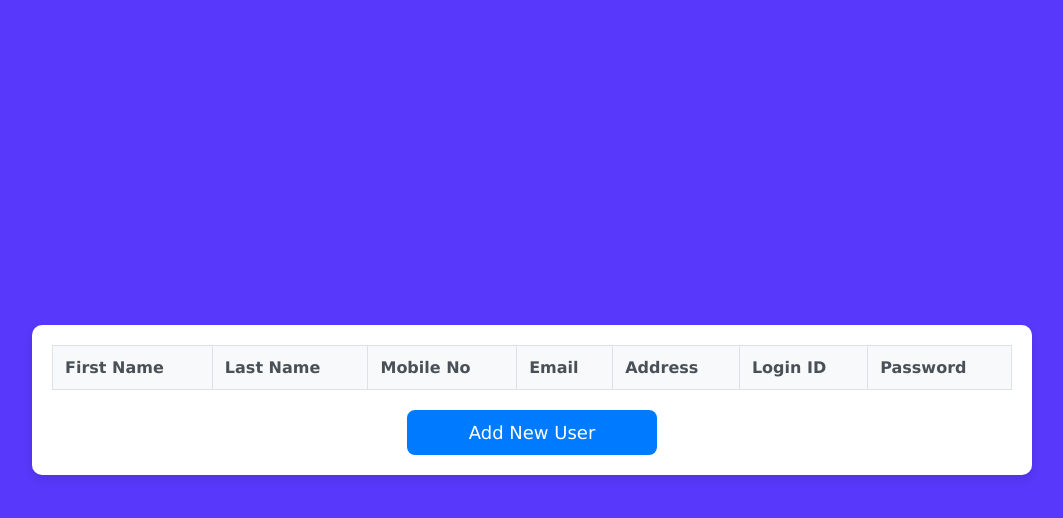
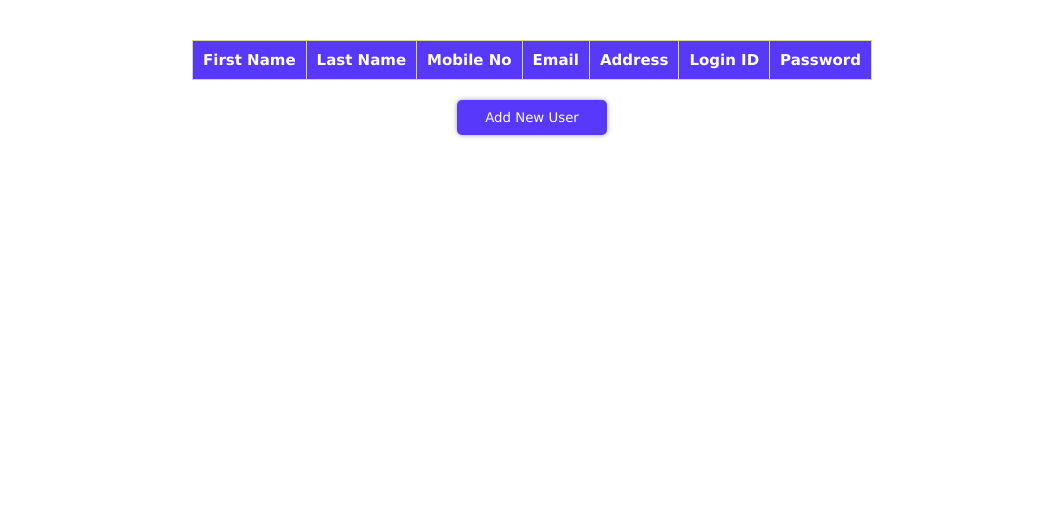
Before and after one commit to CodingShinchan/RegisterForm, a website: page public/display.html in a window 1280 px wide. Shown: the whole page, without its empty margins (108-1171 px from the left). Drawn offline with nearby package versions, Linux system fonts and the light colour scheme; no server answers.

Commit message:
Update display.html

```diff
--- a/public/display.html
+++ b/public/display.html
@@ -8,10 +8,11 @@
 </head>
 <body>
   <!-- HTML -->
-      <div class="container">
-    <table>
+
+  <div class="scrollable_table">
+    <table >
         <thead>
-            <tr>
+          <tr >
             <th>First Name</th>
             <th>Last Name</th>
             <th>Mobile No</th>
@@ -20,130 +21,138 @@
             <th>Login ID</th>
             <th>Password</th>
           </tr>
+
 </thead>
-        <tbody id="usersTableBody"></tbody>
+        <tbody id="usersTableBody">
+ </tbody>
       </table>
-    <button class="btn" id="addNewUserBtn">Add New User</button>
       </div>
+      <button id="addNewUserBtn">Add New User</button>
+
+
 
 
 
   <!-- CSS -->
   <style>
+
 * {
+    padding: 0;
     margin: 0;
-    padding: 0;
     box-sizing: border-box;
-    font-family: Verdana, Geneva, Tahoma, sans-serif;
   }
 
-body {
-    font-family: Verdana, Geneva, Tahoma, sans-serif;
+  body,
+  html {
+    height: 100%;
     display: flex;
-    justify-content: center;
-    align-items: center;
-    min-height: 100vh;
-    background-color: rgb(88, 56, 250);
+    flex-direction: column;
+    margin: auto;
+    background-color: #fff;
+    overflow: hidden;
+    padding: 20px 0;
   }
 
-.container {
-    width: 90%;
-    max-width: 1000px;
-    margin: 20px auto;
+
+
+
+
+  #tableContainer {
+    /* width: 80%; */
+    max-width: max-content;
+    margin-top: 50px;
     padding: 20px;
-    background-color: #fff;
-    border-radius: 10px;
-    box-shadow: 0 4px 8px rgba(0, 0, 0, 0.1);
-    overflow-x: auto;
+    background-color: #022b32;
+    border: 2px solid #37484d;
+    border-radius: 15px;
+    box-shadow: 0 0 10px rgba(71, 71, 169, 0.7);
+    display: flex;
+    flex-direction: column;
+    align-items: center;
+    gap: 20px;
+
   }
 
   table {
     width: 100%;
     border-collapse: collapse;
-    margin-bottom: 20px;
-    font-size: 16px;
+    font-family: Verdana, Geneva, Tahoma, sans-serif;
   }
 
-th, td {
-    padding: 12px;
-    text-align: left;
-    border: 1px solid #dee2e6;
+  table,
+  th,
+  td {
+    border: 1px solid rgba(210, 214, 140, 0.9);
   }
 
-th {
-    background-color: #f8f9fa;
-    color: #495057;
-    font-weight: bold;
+  th,
+  td {
+    padding: 10px;
+    text-align: left;
+    background-color: #fff;
+    color: #022b32;
+    font-size: 15px;
   }
 
-tr:nth-child(even) {
-    background-color: #f1f3f5;
+  th
+  {
+    position: sticky;
+    top:0;
   }
 
-tr:hover {
-    background-color: #e9ecef;
+  .scrollable_table
+  {
+    height: auto;
+    overflow-y: auto;
+
   }
 
-.btn {
-    display: block;
-    width: 100%;
-    max-width: 250px;
-    margin: 0 auto;
-    padding: 12px;
-    font-size: 18px;
+  td:hover
+  {
+    background-color: rgb(88, 56, 250);
     color: #fff;
-    background-color: #007bff;
-    border: none;
-    border-radius: 8px;
-    cursor: pointer;
-    text-align: center;
-    text-decoration: none;
-    transition: background-color 0.3s ease, transform 0.2s ease;
   }
 
-.btn:hover {
-    background-color: #0056b3;
-    transform: scale(1.05);
+  tr
+  {
+    font-size: 15px;
+    background-color: #fff;
   }
 
-.btn:active {
-    background-color: #004085;
-    transform: scale(0.98);
+  tr:hover
+  {
+    background-color: rgb(88, 56, 250);
+    color: #fff;
+
   }
 
-/* Responsive design */
-@media (max-width: 768px) {
-    table {
-        font-size: 14px;
+
+  th {
+    background-color: rgb(88, 56, 250);
+    color: white;
   }
 
-    th, td {
-        padding: 8px;
+  #addNewUserBtn {
+    margin: auto;
+    width: 150px;
+    padding: 10px;
+    background-color: rgb(88, 56, 250);
+    color: white;
+    border: none;
+    border-radius: 5px;
+    cursor: pointer;
+    font-family: Verdana, Geneva, Tahoma, sans-serif;
+    box-shadow: 0 0 5px rgba(70, 68, 68, 0.5);
+    margin-top: 20px;
   }
 
-    .btn {
-        max-width: 200px;
-        padding: 10px;
-        font-size: 16px;
-    }
+  #addNewUserBtn:hover {
+    background-color: #645ae7;
   }
 
-@media (max-width: 480px) {
-    .btn {
-        max-width: 100%;
-        font-size: 14px;
-        padding: 8px;
-    }
 
-    table {
-        font-size: 12px;
-    }
 
-    th, td {
-        padding: 6px;
-    }
-}
-    </style>
+
 
     <!-- Script -->
 
```
Lines whose indentation alone changed are shown as unchanged.
